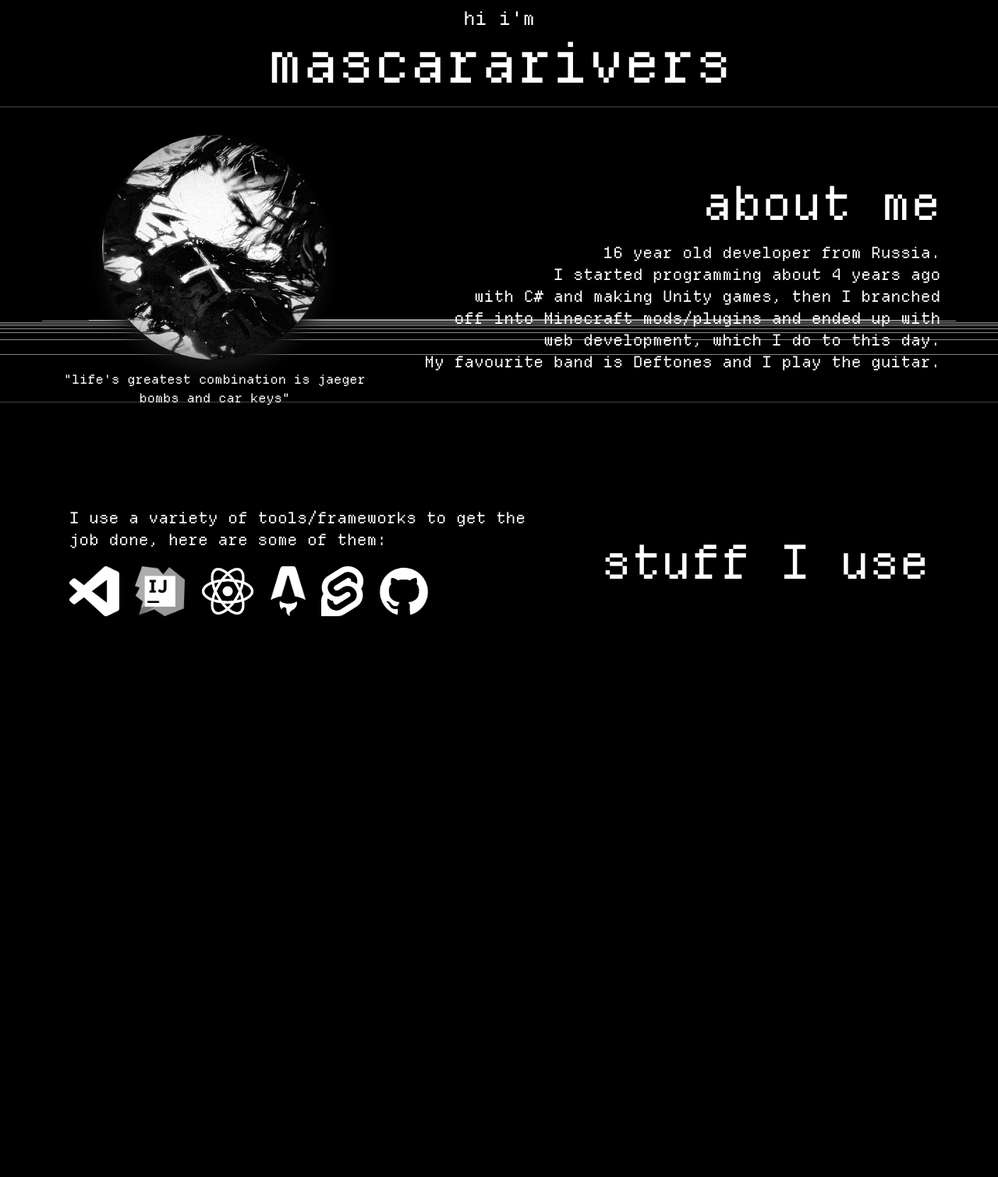
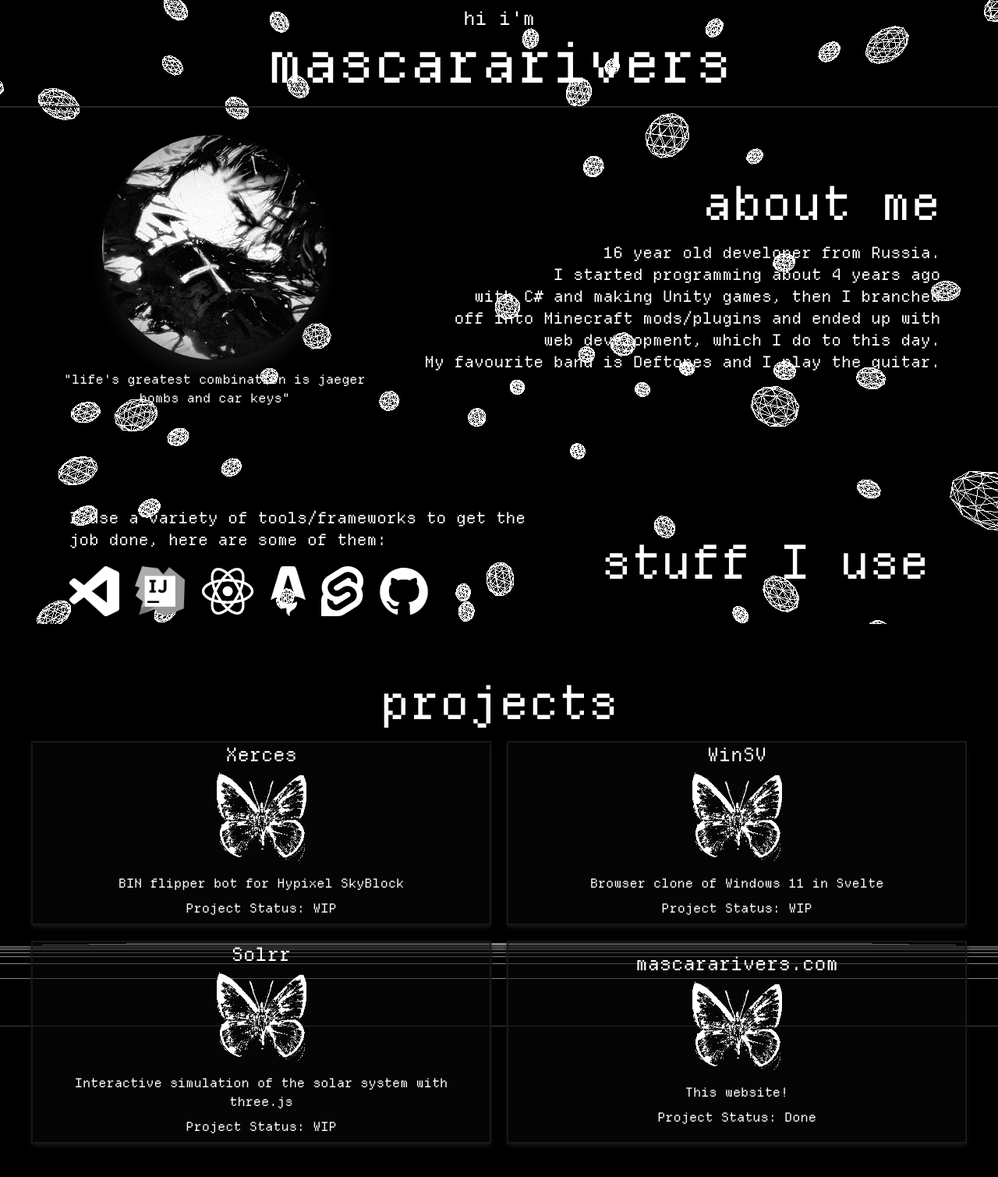
Before and after one commit to mascararivers/mascararivers.com, an Astro site: page / in a window 1280 px wide. Shown: the whole page at 78% size. Before the commit the page ends 830 px from the top, so only its background shows below. Built offline with nearby package versions, Linux system fonts and the light colour scheme; Astro itself is replaced by a stand-in of ours; animation ran at ten frames a second; what tailwindcss-filters would draw is missing.

Commit message:
added second three.js canvas & projects section

```diff
--- a/package.json
+++ b/package.json
@@ -18,5 +18,8 @@
     "tailwindcss-filters": "^3.0.0",
     "three": "^0.169.0",
     "typescript": "^5.6.2"
+  },
+  "devDependencies": {
+    "@types/three": "^0.169.0"
   }
 }
--- /dev/null
+++ b/src/components/ProjectCard.astro
@@ -0,0 +1,12 @@
+---
+const { title, image, description, project_status } = Astro.props
+---
+
+<div class="flex flex-col text-white font-departure justify-center border-2 border-zinc-900
+ items-center text-center pb-2 bg-neutral-950 bg-opacity-50 shadow-md shadow-neutral-900
+ hover:scale-105 duration-200">
+    <h1 class="text-2xl">{title}</h1>
+    <img src={image} class="w-32 h-32" alt="">
+    <p class="p-2">{description}</p>
+    <h1>Project Status: {project_status}</h1>
+</div>
--- a/src/pages/index.astro
+++ b/src/pages/index.astro
@@ -1,3 +1,7 @@
+---
+import ProjectCard from "../components/ProjectCard.astro";
+---
+
 <html lang="en">
 	<head>
 		<meta charset="utf-8" />
@@ -9,7 +13,9 @@
 	<body class="bg-black flex items-center flex-col">
 		<script src="../scripts/gsap.ts"></script>
 		<script src="../scripts/three.ts"></script>
+		<script src="../scripts/three_secondcanvas.ts"></script>
 
+		<canvas id="canvas2" class="fixed"></canvas>
 		<canvas id="canvas" class="fixed"></canvas>
 
 		<div class="absolute">
@@ -59,6 +65,21 @@
 
 				<h1 class="hidden lg:block text-6xl text-white font-departure" id="tools-title">stuff I use</h1>
 			</div>
+
+			<div class="w-screen p-10 flex flex-col gap-5 justify-center items-center">
+				<h1 class="text-6xl text-white font-departure">projects</h1>
+
+				<div class="flex flex-col lg:grid lg:grid-cols-2 gap-5">
+					<ProjectCard title="Xerces", image="/images/projects/xerces_logo.png"
+					 description="BIN flipper bot for Hypixel SkyBlock", project_status="WIP"/>
+					 <ProjectCard title="WinSV", image="/images/projects/xerces_logo.png"
+					 description="Browser clone of Windows 11 in Svelte", project_status="WIP"/>
+					 <ProjectCard title="Solrr", image="/images/projects/xerces_logo.png"
+					 description="Interactive simulation of the solar system with three.js", project_status="WIP"/>
+					 <ProjectCard title="mascararivers.com", image="/images/projects/xerces_logo.png"
+					 description="This website!", project_status="Done"/>
+				</div>
+			</div>
 		</div>
 
 
@@ -75,5 +96,8 @@
 			src: url('/public/fonts/DepartureMono-Regular.otf');
 
 		}
+		:root {
+			overflow-x: hidden;
+		}
 	</style>
 </html>
--- a/src/scripts/three.ts
+++ b/src/scripts/three.ts
@@ -1,6 +1,7 @@
+//@ts-nocheck
 import * as THREE from 'three'
 
-if(typeof window !== 'undefined') {
+if(typeof window !== 'undefined') { // second canvas settings
     const scene = new THREE.Scene();
     const camera = new THREE.PerspectiveCamera( 75, window.innerWidth / window.innerHeight, 0.1, 1000 );
 
@@ -8,19 +9,28 @@ if(typeof window !== 'undefined') {
     renderer.setSize( window.innerWidth, window.innerHeight );
     document.body.appendChild( renderer.domElement );
 
-    camera.position.y = 1
+    camera.position.z = 5
 
-    const gridhelper = new THREE.GridHelper(100, 20)
-    scene.add(gridhelper)
-
-    camera.position.z = 5;
+    Array(300).fill().forEach(() => {
+        var mesh = new THREE.Mesh(
+            new THREE.IcosahedronGeometry(1, 1),
+            new THREE.MeshBasicMaterial({color: 0xffffff, wireframe: true})
+        )
+        const [x, y, z] = Array(3).fill().map(() => THREE.MathUtils.randFloatSpread(100))
+        mesh.position.set(x, y, z)
+        scene.add(mesh)
+    })
 
     function animate() {
         renderer.render( scene, camera );
-        camera.position.z -= 0.01
-        if(camera.position.z < -20) {
-            camera.position.z = 0
-        }
+        scene.traverse(function(object) {
+            if(object instanceof THREE.Mesh) {
+                camera.rotation.y -= 0.00001
+                object.rotation.x += 0.01
+                object.rotation.y += 0.01
+                object.rotation.z += 0.01
+            }
+        })
     }
     renderer.setAnimationLoop( animate );
 }
--- /dev/null
+++ b/src/scripts/three_secondcanvas.ts
@@ -0,0 +1,27 @@
+import * as THREE from 'three'
+
+if(typeof window !== 'undefined') { // this is actually the settings for the first one somehow
+    const scene = new THREE.Scene();
+    const canvas = document.getElementById('canvas2')
+    const camera = new THREE.PerspectiveCamera( 75, window.innerWidth / window.innerHeight, 0.1, 1000 );
+
+    const renderer = new THREE.WebGLRenderer();
+    renderer.setSize( window.innerWidth, window.innerHeight );
+    document.body.appendChild( renderer.domElement );
+
+    camera.position.y = 1
+
+    const gridhelper = new THREE.GridHelper(100, 20)
+    scene.add(gridhelper)
+
+    camera.position.z = 5;
+
+    function animate() {
+        renderer.render( scene, camera );
+        camera.position.z -= 0.01
+        if(camera.position.z < -20) {
+            camera.position.z = 0
+        }
+    }
+    renderer.setAnimationLoop( animate );
+}
```
Also changed, not shown: public/images/projects/xerces_logo.png (added), 1 other file.
